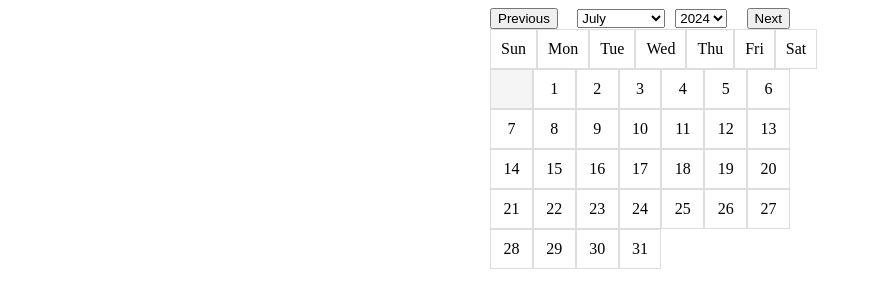
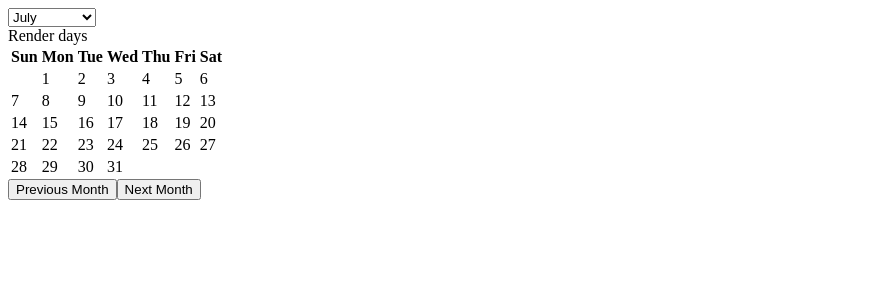
Before and after one commit to acciojob/calendar-react-sandeep18p, a React app: page / in a window 1280 px wide. Shown: the whole page, without its empty margins (0-872 px from the left). Built offline with nearby package versions, Linux system fonts and the light colour scheme.

Commit message:
Very important

```diff
--- a/src/components/App.js
+++ b/src/components/App.js
@@ -1,94 +1,76 @@
-import React, { useState } from 'react';
-import './Calendar.css';
+import React, { useState } from "react";
 
-const Calendar = () => {
-  const [currentDate, setCurrentDate] = useState(new Date());
+const App = () => {
+  const [date, setDate] = useState(new Date());
 
-  const daysOfWeek = ['Sun', 'Mon', 'Tue', 'Wed', 'Thu', 'Fri', 'Sat'];
-  const months = [
-    'January', 'February', 'March', 'April', 'May', 'June',
-    'July', 'August', 'September', 'October', 'November', 'December'
-  ];
+  const year = date.getFullYear();
+  const month = date.getMonth();
+  const months = ['January', 'February', 'March', 'April', 'May', 'June',
+    'July', 'August', 'September', 'October', 'November', 'December'];
 
-  const getDaysInMonth = (year, month) => {
-    return new Date(year, month + 1, 0).getDate();
+  const getTotalDaysInMonth = () => {
+    const tD = [];
+    const firstDayOfMonth = new Date(year, month, 1).getDay();
+    const totalDays = new Date(year, month + 1, 0).getDate();
+
+    // Add empty cells for days before the first day of the month
+    for (let i = 0; i < firstDayOfMonth; i++) {
+      tD.push(<td key={`empty-${i}`} className="empty"></td>);
+    }
+
+    // Add cells for each day of the month
+    for (let i = 1; i <= totalDays; i++) {
+      tD.push(<td key={`day-${i}`} className="non-empty">{i}</td>);
+    }
+
+    // Add rows with 7 days each
+    const rows = [];
+    for (let i = 0; i < tD.length; i += 7) {
+      rows.push(<tr key={`row-${i}`}>{tD.slice(i, i + 7)}</tr>);
+    }
+
+    return rows;
   };
 
-  const renderDaysOfWeek = () => {
-    return daysOfWeek.map((day, index) => (
-      <div key={index} className="day-of-week">
-        {day}
-      </div>
-    ));
+  const changeMonth = (offset) => {
+    setDate(new Date(year, month + offset, 1));
   };
 
-  const renderDaysInMonth = () => {
-    const year = currentDate.getFullYear();
-    const month = currentDate.getMonth();
-    const daysInMonth = getDaysInMonth(year, month);
-    const firstDayOfMonth = new Date(year, month, 1).getDay();
 
-    const days = [];
-
-    for (let i = 0; i < firstDayOfMonth; i++) {
-      days.push(<div key={`empty-${i}`} className="day empty"></div>);
-    }
-
-    for (let day = 1; day <= daysInMonth; day++) {
-      days.push(
-        <div key={day} className="day">
-          {day}
-        </div>
-      );
-    }
-
-    return days;
-  };
-
-  const handleMonthChange = (event) => {
-    const month = event.target.value;
-    setCurrentDate(new Date(currentDate.getFullYear(), month, 1));
-  };
-
-  const handleYearChange = (event) => {
-    const year = event.target.value;
-    setCurrentDate(new Date(year, currentDate.getMonth(), 1));
-  };
-
-  const generateYears = (startYear, endYear) => {
-    let years = [];
-    for (let year = startYear; year <= endYear; year++) {
-      years.push(year);
-    }
-    return years;
-  };
+  function clickhandler(e){
+    console.log(e.target.value);
+    const newMonth = parseInt(e.target.value);
+    setDate(new Date(year, newMonth, 1));
+  }
 
   return (
-    <div className="calendar">
-      <div className="header">
-        <button onClick={() => setCurrentDate(new Date(currentDate.getFullYear(), currentDate.getMonth() - 1, 1))}>Previous</button>
-        <div>
-          <select value={currentDate.getMonth()} onChange={handleMonthChange}>
-            {months.map((month, index) => (
-              <option key={index} value={index}>{month}</option>
-            ))}
-          </select>
-          <select value={currentDate.getFullYear()} onChange={handleYearChange}>
-            {generateYears(2000, 2030).map((year) => (
-              <option key={year} value={year}>{year}</option>
-            ))}
-          </select>
-        </div>
-        <button onClick={() => setCurrentDate(new Date(currentDate.getFullYear(), currentDate.getMonth() + 1, 1))}>Next</button>
-      </div>
-      <div className="days-of-week">
-        {renderDaysOfWeek()}
-      </div>
-      <div className="days-in-month">
-        {renderDaysInMonth()}
-      </div>
-    </div>
+    <>
+
+    <select value={date.getMonth()} onChange={clickhandler}>{months.map((month, index)=>{
+    return <option key={index} value={index}>{month}</option>
+    })}</select>
+
+      <div>Render days</div>
+      <table>
+        <thead>
+          <tr>
+            <th>Sun</th>
+            <th>Mon</th>
+            <th>Tue</th>
+            <th>Wed</th>
+            <th>Thu</th>
+            <th>Fri</th>
+            <th>Sat</th>
+          </tr>
+        </thead>
+        <tbody>
+          {getTotalDaysInMonth()}
+        </tbody>
+      </table>
+      <button onClick={() => changeMonth(-1)}>Previous Month</button>
+      <button onClick={() => changeMonth(1)}>Next Month</button>
+    </>
   );
 };
 
-export default Calendar;
+export default App;
--- a/src/components/Calendar.css
+++ b/src/components/Calendar.css
@@ -1,29 +1,22 @@
-.calendar {
-    width: 300px;
-    margin: 0 auto;
-    text-align: center;
+.grid {
+    display: grid;
+    grid-template-columns: repeat(7, 1fr);
+    gap: 5px;
   }
 
-  .header {
-    display: flex;
-    justify-content: space-between;
-    align-items: center;
+  .empty {
+    background-color: lightgray;
+    height: 40px;
   }
 
-  .days-of-week, .days-in-month {
-    display: grid;
-    grid-template-columns: repeat(7, 1fr);
+  .non-empty {
+    background-color: lightblue;
+    height: 40px;
+    display: flex;
+    align-items: center;
+    justify-content: center;
   }
 
-  .day-of-week, .day {
-    padding: 10px;
-    border: 1px solid #ddd;
+  select{
+    width: 100px;
   }
-
-  .day.empty {
-    background: #f5f5f5;
-  }
-
-  select {
-    margin: 0 5px;
-  }
```
